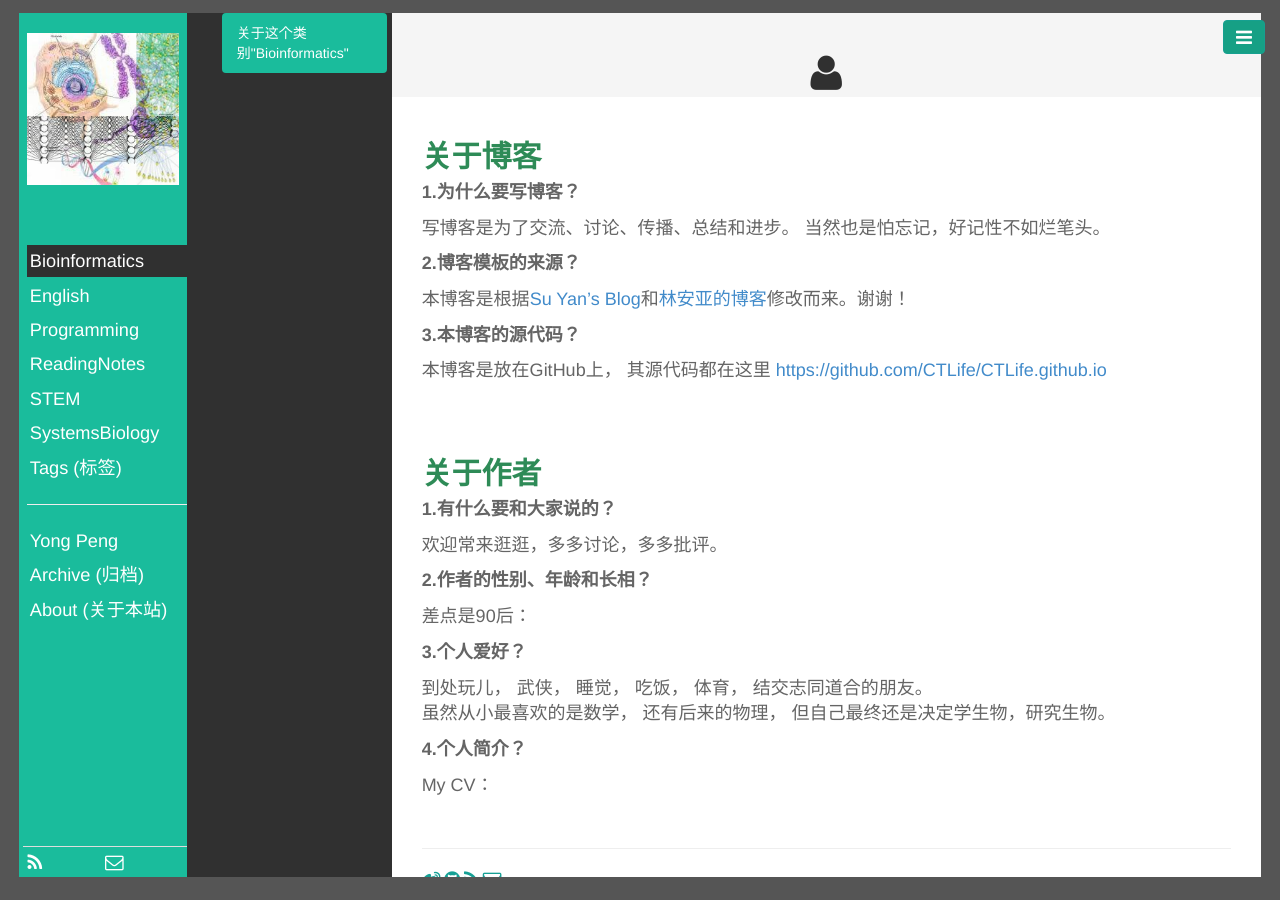
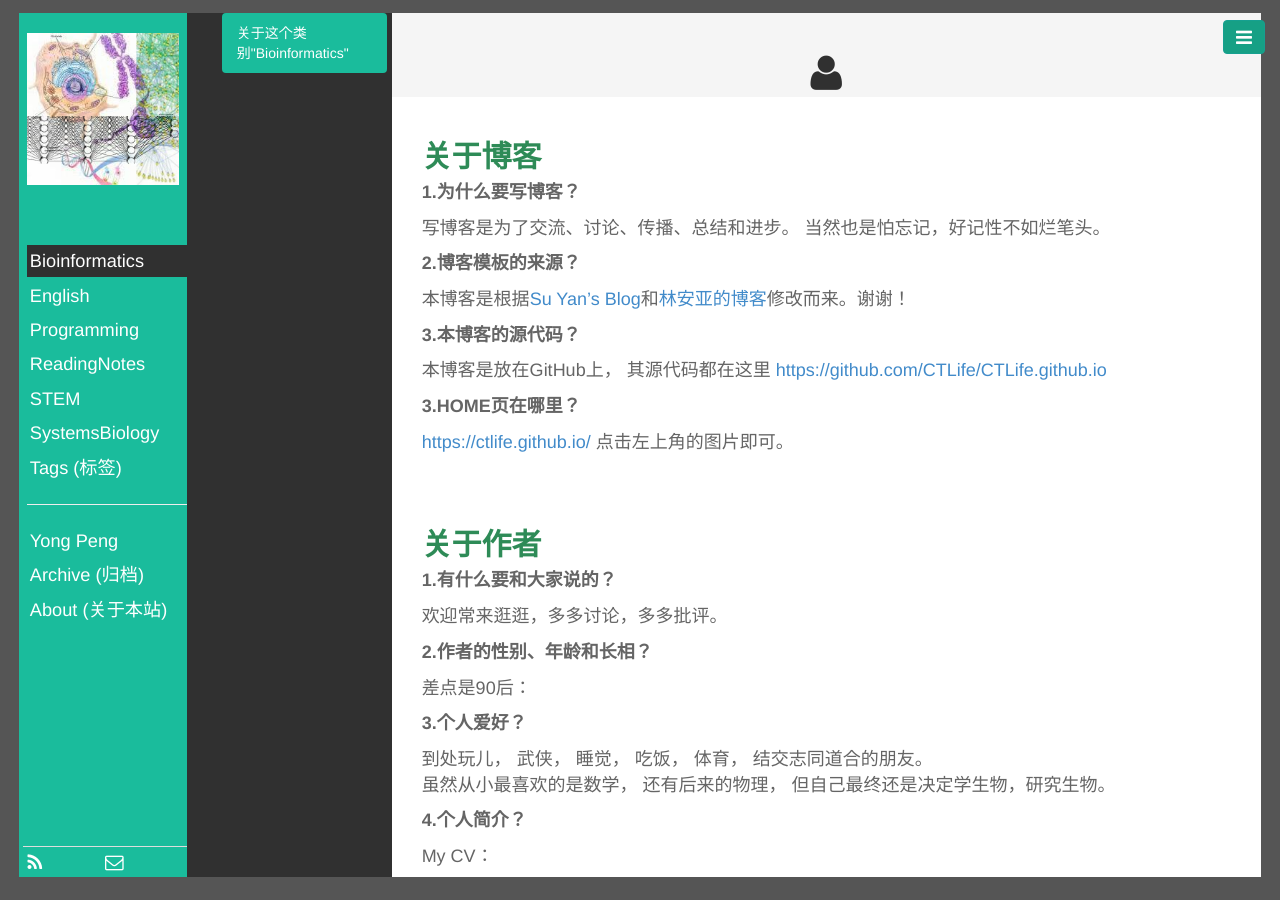
Before and after one commit to CTLife/CTLife.github.io, a Jekyll site: the page built from pages/about.html, in a window 1280 px wide. Built offline with Jekyll 4.4.1, drawn with Linux system fonts in a browser that asks for light colours; Markdown is read by kramdown in place of the engine named in the settings.

Commit message:
Update about.html

```diff
--- a/pages/about.html
+++ b/pages/about.html
@@ -12,6 +12,8 @@ titlename: 关于本站
 <p style=font-size:18px>  本博客是根据<a href="https://github.com/suyan/suyan.github.io">Su Yan’s Blog</a>和<a href="https://github.com/lay1010/lay1010.github.io">林安亚的博客</a>修改而来。谢谢！</p>
 <p style=font-size:18px><b>3.本博客的源代码？</b></p>
 <p style=font-size:18px>  本博客是放在GitHub上， 其源代码都在这里<a href="https://github.com/CTLife/CTLife.github.io"> https://github.com/CTLife/CTLife.github.io</a></p>
+<p style=font-size:18px><b>3.HOME页在哪里？</b></p>
+<p style=font-size:18px>  <a href="https://ctlife.github.io/"> https://ctlife.github.io/</a> 点击左上角的图片即可。</p>
 <br>
 
 <br>
```
